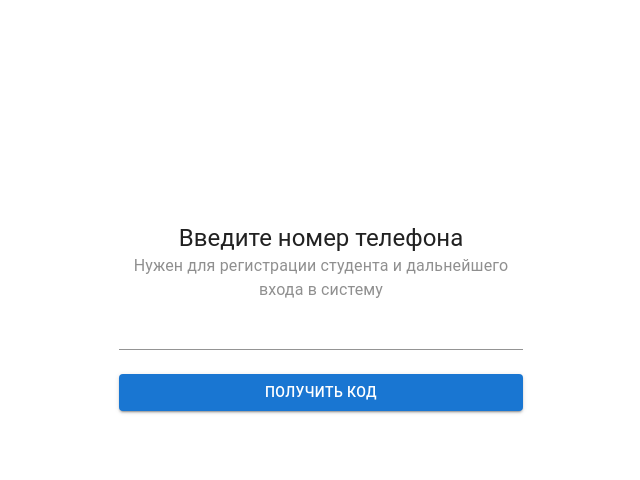
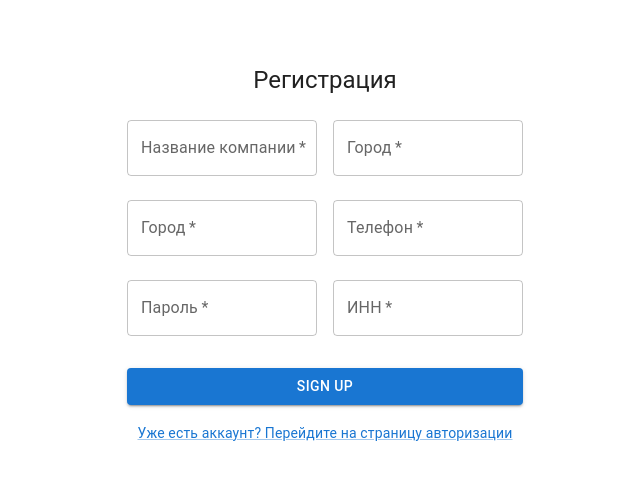
Before and after one commit to senketsukamui/internium-react, a React (Vite) app: page /auth in a window 1280 px wide. Shown: the top 480 px of the page, without its empty margins (315-955 px from the left). Built offline with nearby package versions, Linux system fonts and the light colour scheme.

Commit message:
Implement company register page

```diff
--- a/src/pages/Auth/Auth.tsx
+++ b/src/pages/Auth/Auth.tsx
@@ -21,7 +21,7 @@ const Register = () => {
 
   const onSubmit = () => {};
 
-  return <StudentAuth />;
+  return <CompanyAuth />;
 };
 
 export default Register;
--- a/src/pages/Auth/CompanyAuth/CompanyAuth.tsx
+++ b/src/pages/Auth/CompanyAuth/CompanyAuth.tsx
@@ -3,7 +3,7 @@ import Login from "./Login";
 import Register from "./Register";
 
 const CompanyAuth: FC = () => {
-  return <Login />;
+  return <Register />;
 };
 
 export default CompanyAuth;
--- a/src/pages/Auth/CompanyAuth/Register/Register.tsx
+++ b/src/pages/Auth/CompanyAuth/Register/Register.tsx
@@ -9,8 +9,36 @@ import {
   TextField,
   Typography,
 } from "@mui/material";
+import { registerSchema } from "./constants";
+import { Controller, useForm } from "react-hook-form";
+import { yupResolver } from "@hookform/resolvers/yup";
+
+interface RegisterFormValues {
+  name: string;
+  email: string;
+  city: string;
+  phone: string;
+  password: string;
+  tin: string;
+}
 
 const Register: FC = () => {
+  const { control, handleSubmit, formState } = useForm<RegisterFormValues>({
+    resolver: yupResolver(registerSchema),
+    defaultValues: {
+      name: "",
+      email: "",
+      city: "",
+      phone: "",
+      password: "",
+      tin: "",
+    },
+  });
+
+  const handleRegister = (values: RegisterFormValues) => {
+    console.log(values);
+  };
+
   return (
     <Container component="main" maxWidth="xs">
       <CssBaseline />
@@ -25,48 +53,138 @@ const Register: FC = () => {
         <Typography component="h1" variant="h5">
           Регистрация
         </Typography>
-        <Box component="form" noValidate sx={{ mt: 3 }}>
+        <Box
+          component="form"
+          onSubmit={handleSubmit(handleRegister)}
+          noValidate
+          sx={{ mt: 3 }}
+        >
           <Grid container spacing={2}>
             <Grid item xs={12} sm={6}>
+              <Controller
+                name="name"
+                control={control}
+                defaultValue=""
+                render={({ field, fieldState }) => (
                   <TextField
-                autoComplete="given-name"
-                name="firstName"
+                    {...field}
+                    error={Boolean(fieldState?.error)}
+                    helperText={
+                      fieldState?.error
+                        ? "Пожалуйста введите названии компании"
+                        : null
+                    }
+                    fullWidth
                     required
-                fullWidth
-                id="firstName"
-                label="First Name"
-                autoFocus
+                    label="Название компании"
+                    sx={{ marginBottom: 1 }}
+                  />
+                )}
               />
             </Grid>
             <Grid item xs={12} sm={6}>
+              <Controller
+                name="city"
+                control={control}
+                defaultValue=""
+                render={({ field, fieldState }) => (
                   <TextField
+                    {...field}
+                    error={Boolean(fieldState?.error)}
+                    helperText={
+                      fieldState?.error ? "Пожалуйста введите город" : null
+                    }
+                    fullWidth
                     required
-                fullWidth
-                id="lastName"
-                label="Last Name"
-                name="lastName"
-                autoComplete="family-name"
+                    type="city"
+                    label="Город"
+                    sx={{ marginBottom: 1 }}
+                  />
+                )}
               />
             </Grid>
-            <Grid item xs={12}>
+            <Grid item xs={12} sm={6}>
+              <Controller
+                name="city"
+                control={control}
+                defaultValue=""
+                render={({ field, fieldState }) => (
                   <TextField
+                    {...field}
+                    error={Boolean(fieldState?.error)}
+                    helperText={
+                      fieldState?.error ? "Пожалуйста введите город" : null
+                    }
+                    fullWidth
                     required
-                fullWidth
-                id="email"
-                label="Email Address"
-                name="email"
-                autoComplete="email"
+                    type="city"
+                    label="Город"
+                    sx={{ marginBottom: 1 }}
+                  />
+                )}
               />
             </Grid>
-            <Grid item xs={12}>
+            <Grid item xs={12} sm={6}>
+              <Controller
+                name="phone"
+                control={control}
+                defaultValue=""
+                render={({ field, fieldState }) => (
                   <TextField
+                    {...field}
+                    error={Boolean(fieldState?.error)}
+                    helperText={
+                      fieldState?.error ? "Пожалуйста введите телефон" : null
+                    }
+                    fullWidth
                     required
+                    type="phone"
+                    label="Телефон"
+                    sx={{ marginBottom: 1 }}
+                  />
+                )}
+              />
+            </Grid>
+            <Grid item xs={12} sm={6}>
+              <Controller
+                name="password"
+                control={control}
+                defaultValue=""
+                render={({ field, fieldState }) => (
+                  <TextField
+                    {...field}
+                    error={Boolean(fieldState?.error)}
+                    helperText={
+                      fieldState?.error ? "Пожалуйста введите пароль" : null
+                    }
                     fullWidth
-                name="password"
-                label="Password"
+                    required
                     type="password"
-                id="password"
-                autoComplete="new-password"
+                    label="Пароль"
+                    sx={{ marginBottom: 1 }}
+                  />
+                )}
+              />
+            </Grid>
+            <Grid item xs={12} sm={6}>
+              <Controller
+                name="tin"
+                control={control}
+                defaultValue=""
+                render={({ field, fieldState }) => (
+                  <TextField
+                    {...field}
+                    error={Boolean(fieldState?.error)}
+                    helperText={
+                      fieldState?.error ? "Пожалуйста введите ИНН" : null
+                    }
+                    fullWidth
+                    required
+                    type="tin"
+                    label="ИНН"
+                    sx={{ marginBottom: 1 }}
+                  />
+                )}
               />
             </Grid>
           </Grid>
@@ -78,10 +196,10 @@ const Register: FC = () => {
           >
             Sign Up
           </Button>
-          <Grid container justifyContent="flex-end">
+          <Grid container justifyContent="center">
             <Grid item>
               <Link href="#" variant="body2">
-                Already have an account? Sign in
+                Уже есть аккаунт? Перейдите на страницу авторизации
               </Link>
             </Grid>
           </Grid>
--- /dev/null
+++ b/src/pages/Auth/CompanyAuth/Register/constants.ts
@@ -0,0 +1,13 @@
+import * as yup from "yup";
+
+export const registerSchema = yup
+  .object()
+  .shape({
+    name: yup.string().required(),
+    email: yup.string().required(),
+    city: yup.string().required(),
+    phone: yup.string().required(),
+    password: yup.string().required(),
+    tin: yup.string().required(),
+  })
+  .required();
--- a/src/store/auth/store.ts
+++ b/src/store/auth/store.ts
@@ -52,7 +52,6 @@ class AuthStore {
 
   public signupIntern(data: InternInfo) {
     this.loading = true;
-    // TODO: Implement types
     return signupIntern(data).then(
       ({ data }: { data: ExistingUserResponse }) => {
         save("accessToken", data.token.accessToken);
```
Also changed, not shown: src/api/helpers.ts (+0 -7 lines). Lines whose indentation alone changed are shown as unchanged.
